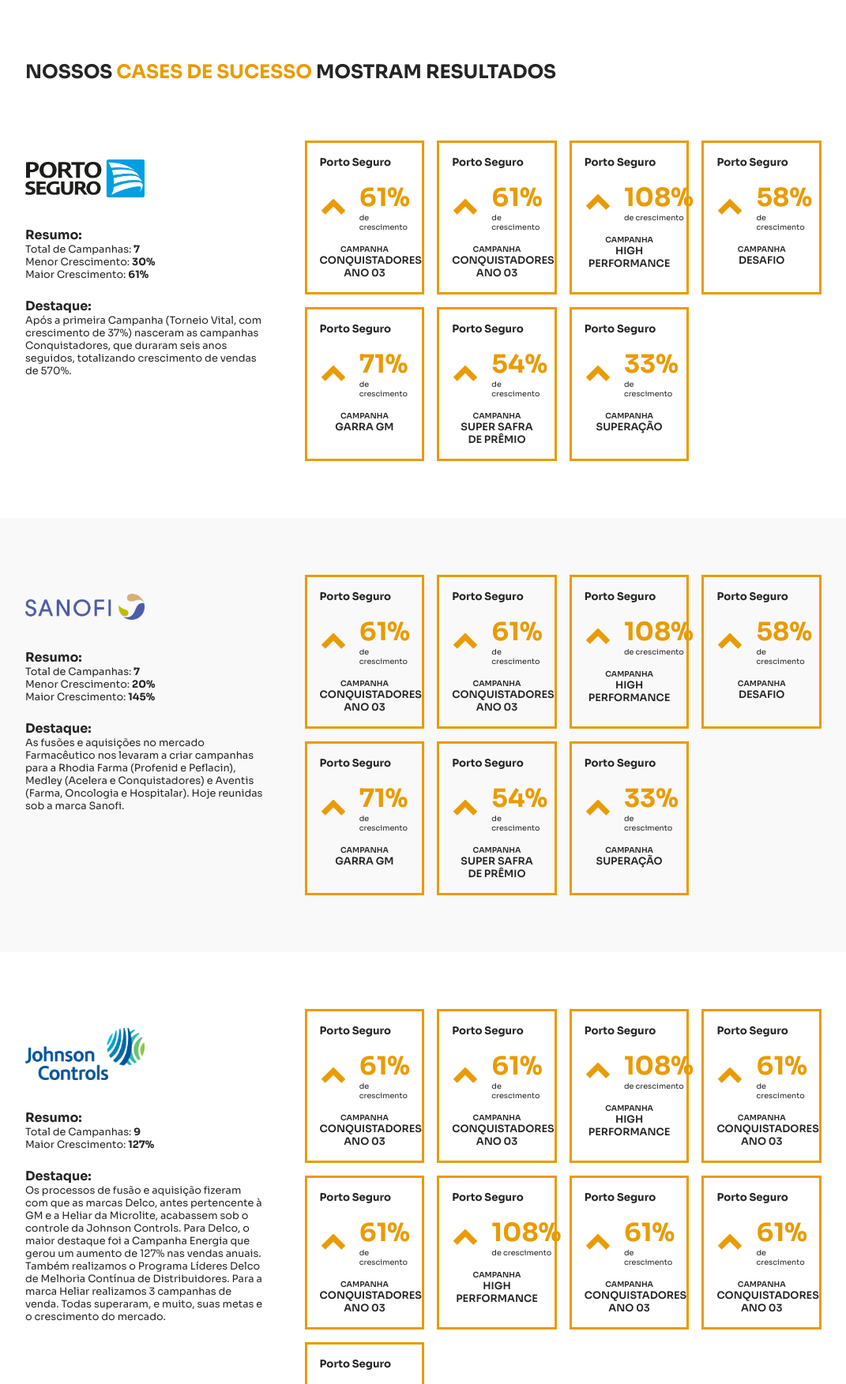
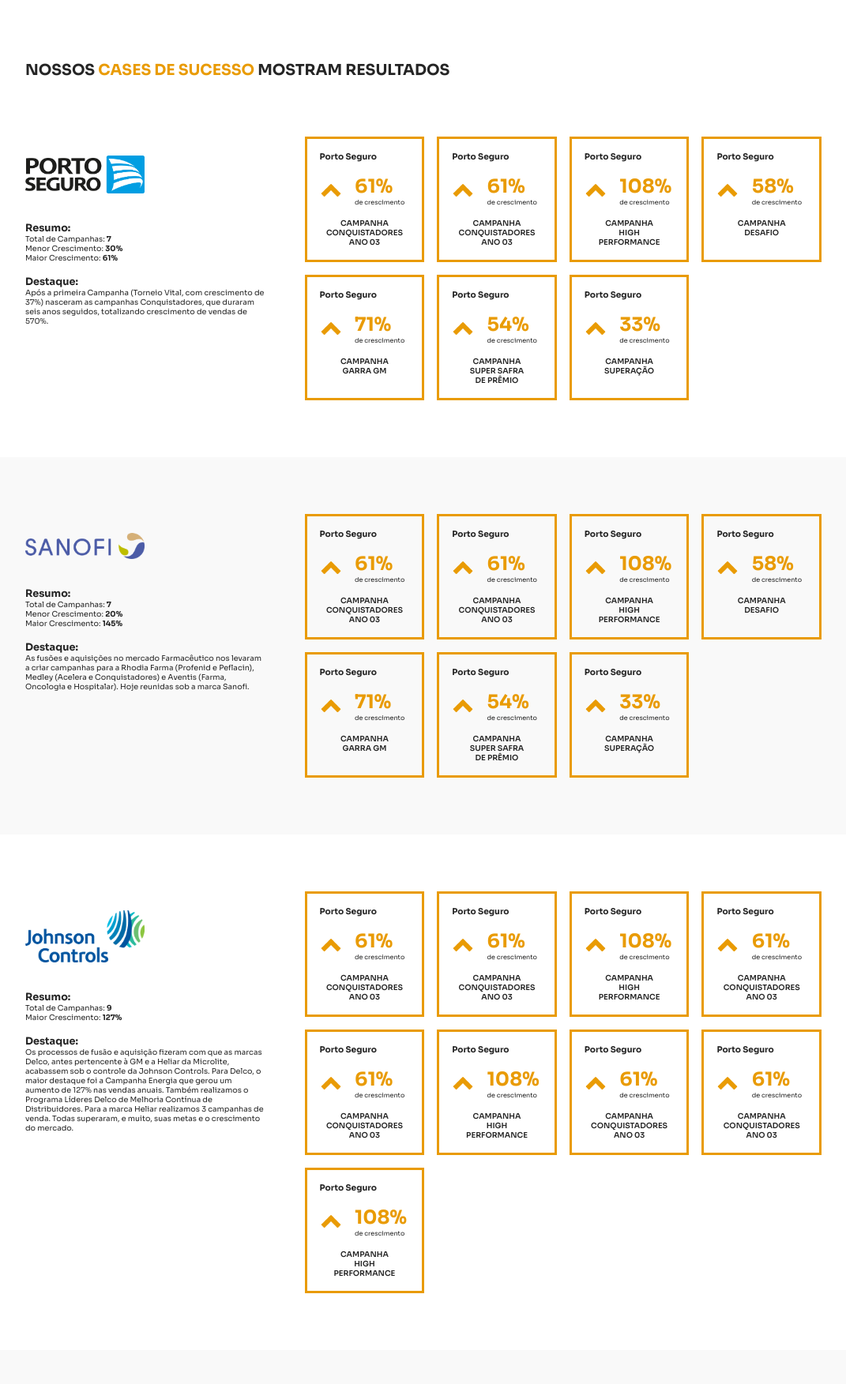
Before and after one commit to douglas-moura/gtx100, a PHP site: page /cases/index.html in a window 1280 px wide. Shown: the part 84-1837 px from the top of the page at 79% size, without its empty margins (68-1139 px from the left). Run offline with PHP 8.4, Linux system fonts and the light colour scheme.

Commit message:
Update style.css

```diff
--- a/style.css
+++ b/style.css
@@ -34,7 +34,6 @@ a {
 }
 
 /* Cabeçalho*/
-
 header {
 	display: flex;
 	justify-content: space-between;
@@ -317,7 +316,7 @@ h2 strong,
 }
 
 .box-case span img {
-	width: 30% !important;
+	width: 25% !important;
 	margin: 0 !important;
 	margin-right: 1rem !important;
 	rotate: 270deg;
@@ -418,10 +417,6 @@ h2 strong,
 	color: var(--laranja);
 }
 
-.box-cooperada p {
-	font-size: .8rem !important;
-}
-
 #tailor-made {
 	background-color: var(--cinza-claro-2);
 }
@@ -486,20 +481,6 @@ h2 strong,
 	width: calc((100% / 4) - 2rem) !important;
 }
 
-.cases-grupo .box-case span p {
-	font-size: .6rem !important;
-}
-
-.cases-grupo .box-case span p strong {
-	font-size: 2rem;
-}
-
-#cases .content-sessao>div:first-of-type ul,
-#cases .content-sessao>div:first-of-type p,
-.cases-grupo .box-case>p:last-of-type {
-	font-size: .8rem !important;
-}
-
 #cases-galeria div {
 	display: flex;
 	flex-wrap: wrap;
@@ -530,7 +511,8 @@ h2 strong,
 		display: none;
 	}
 
-	main {
+	main,
+	footer {
 		font-size: .8rem !important;
 	}
 
@@ -647,11 +629,33 @@ h2 strong,
 	.box-case>p:last-of-type {
 		font-size: .6rem !important;
 	}
+
+	.box-cooperada picture {
+		width: 60%;
+		padding: 1.2rem;
+	}
+
+	.box-cooperada p {
+		margin-bottom: 1rem !important;
+	}
+
+	.cases-grupo .box-case span p {
+		font-size: .5rem !important;
+	}
+
+	.cases-grupo .box-case span p strong {
+		font-size: 1.5rem;
+	}
+
+	#cases .content-sessao>div:first-of-type ul,
+	#cases .content-sessao>div:first-of-type p,
+	.cases-grupo .box-case>p:last-of-type {
+		font-size: .6rem !important;
+	}
 }
 
 @media screen and (min-width: 1280px) {
 	main {
-		font-size: 1rem !important;
 		margin-top: 6rem !important;
 		min-height: 30rem;
 	}
```
